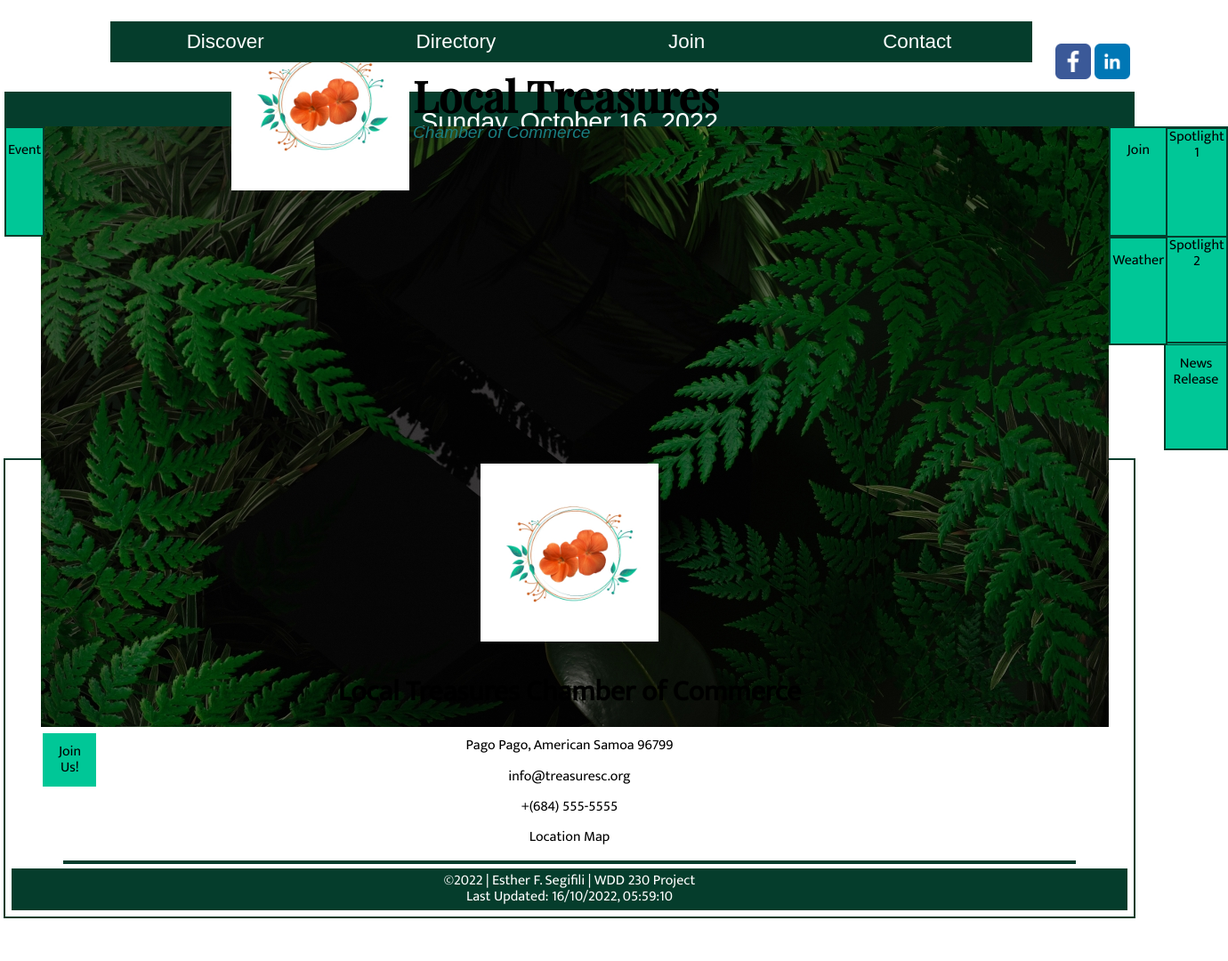
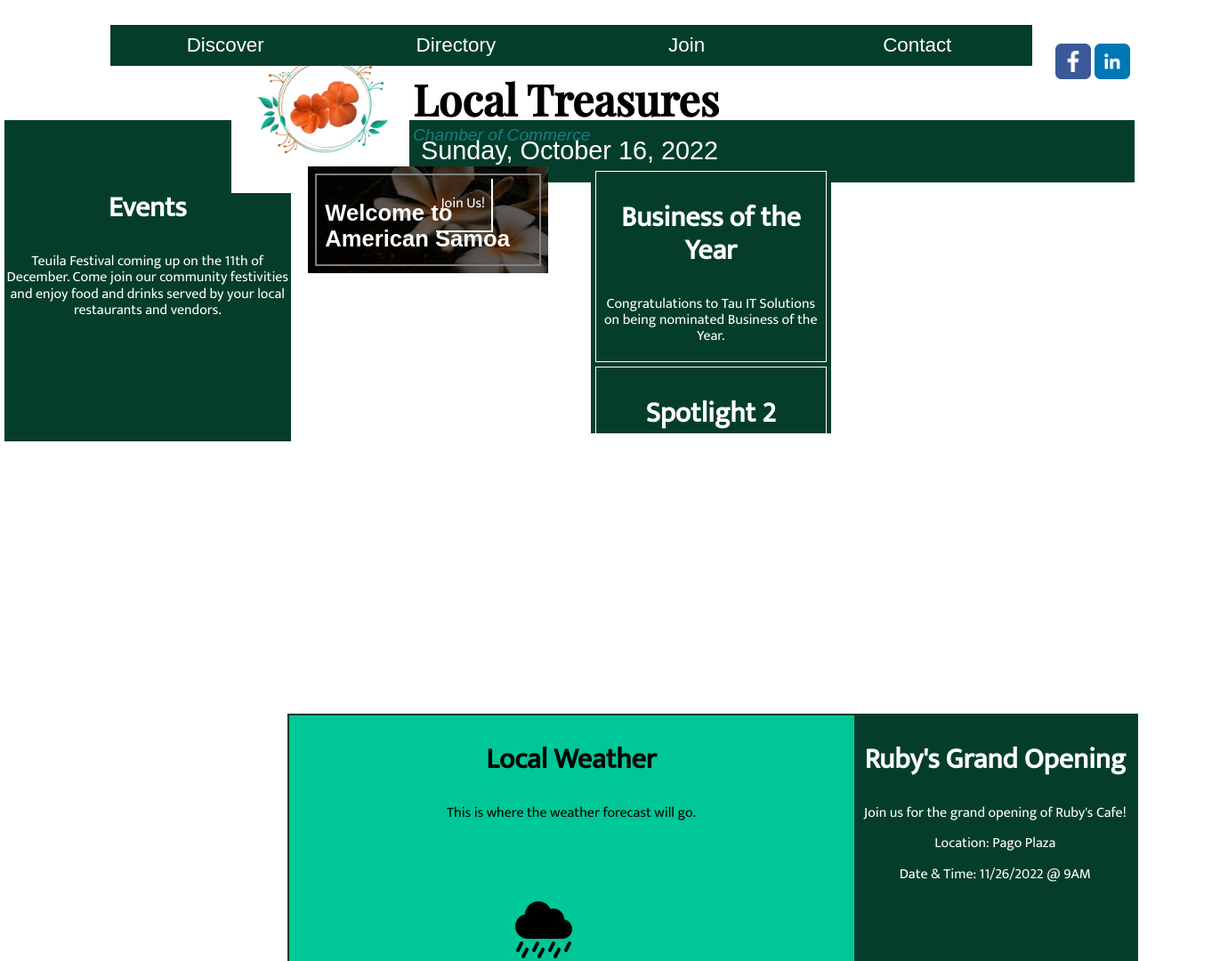
Before and after one commit to seka684/wdd230, a plain HTML site: page chamber/index.html in a window 1280 px wide. Shown: the top 1080 px of the page at 89% size, 1380 px wide, since content can reach past the window. Before the commit the page ends 1036 px from the top, so only its background shows below. Drawn offline with nearby package versions, Linux system fonts and the light colour scheme; a web font is replaced by a local one.

Commit message:
final commit

```diff
--- a/chamber/index.html
+++ b/chamber/index.html
@@ -68,29 +68,44 @@
     <main>
       <div class="boxes">
         <section class="herocontainer">
-        <div class="heroimg">
-        <img src="images/forest.jpg" alt="green tropical leaves in forest">
-      </div>
-      <div class="calltoaction">
-        <button type="button">Join Us!</button>
-      </div>
+          <div>
+            <img id="plumeria" src="images/plumeria.jpg" alt="white and yellow plumeria flowers">
+          </div>
+          <div class="calltoaction">
+            <button class= joinbtn type="button">Join Us!</button>
+          </div>
+          <div>
+            <h3 class="welcome">Welcome to American Samoa</h3>
+          </div>
         </section>
       <div id="news">
-        <p>News Release</p>
+        <h3>Ruby's Grand Opening</h3>
+        <p>Join us for the grand opening of Ruby's Cafe!</p>
+        <p>Location: Pago Plaza</p>
+        <p>Date & Time: 11/26/2022 @ 9AM</p>
       </div>
-      <div class="spotlight">
-        <p id="spot1">Spotlight 1</p>
-        <p id="spot2">Spotlight 2</p>
+      <section class="spotlightbox">
+        <div class="spot1">
+        <h3>Business of the Year</h3>
+        <p>Congratulations to Tau IT Solutions on being nominated Business of the Year.</p>
+        </div>
+        <div class="spot2">
+        <h3>Spotlight 2</h3>
+        <p>This is where spotlight 2 will go.</p>
       </div>
+      </section>
       <div id="events">
-        <p>Event</p>
+        <h3>Events</h3>
+        <p>Teuila Festival coming up on the 11th of December.  Come join our community festivities and enjoy food and drinks served by your local restaurants and vendors.</p>
       </div>
-      <div id="medboxes">
       <div id="join">
-        <p>Join</p>
+        <button class="joinbtn" type="button">Join Us!</button>
+        <p>Find out how you can join our chamber of commerce and how it will benefit your organization.</p>
       </div>
       <div id="weather">
-        <p>Weather</p>
+       <a href="https://www.flaticon.com/free-icons/rain" title="rain icons"><img class="weathericon" src="images/rainy.png" alt="black rainy icon"></a>
+        <h3>Local Weather</h3>
+        <p>This is where the weather forecast will go.</p>
       </div>
       </div>
       </div>
--- a/chamber/styles/base.css
+++ b/chamber/styles/base.css
@@ -25,10 +25,52 @@ header {
 }
 
 .herocontainer {
-  display: block;
   width: 85%;
   height: 120px;
+  align-items: center;
+  position: relative;
+  margin: 5px auto;
 }
+
+#plumeria {
+  position: absolute;
+  width: 100%;
+  height: 100%;
+  outline: 2px solid white ;
+  outline-offset: -10px;
+  filter: brightness(50%);
+
+}
+
+.calltoaction {
+  position: absolute;
+  right: 23%;
+  bottom: 38%;
+}
+
+.welcome {
+  color: white;
+  font-size: 1.6rem;
+  font-family: "Mukta Malar", sans-serif;
+  position: absolute;
+  left: 7%;
+  top: 10%;
+
+
+}
+
+.joinbtn {
+  font-size: 1rem;
+  width: 4rem;
+  background-color: transparent;
+  color: white;
+  box-shadow: 2px 2px ;
+}
+
+.calltoaction .joinbtn:hover {
+  color: #053d2c;
+}
+
 .topheader {
  display: flex;
  width: 100%;
@@ -80,40 +122,78 @@ h3 {
   display: block;
 }
 
-#hero,
-#news,
-.spotlight,
-#events,
-#join,
+#join {
+  display: none;
+}
+
+#news {
+  display: block;
+  width: 85%;
+  height: 160px;
+  border: #053d2c solid 2px;
+  margin: 5px auto;
+  text-align: center;
+  background-color: #053d2c;
+  color: white;
+}
+
+.spotlightbox {
+  display: grid;
+  grid-template-columns: 1fr;
+  grid-template-rows: 1fr 1fr;
+  height: 300px;
+  width: 85%;
+  text-align: center;
+  margin: 5px auto;
+  background-color: #053d2c;
+  color: white;
+}
+
+.spot1 {
+  border: white .5px solid;
+  margin: 5px;
+  text-align: center;
+  padding: 2px;
+
+}
+
+.spot2 {
+  border: white .5px solid;
+  margin: 0 5px 5px 5px;
+  padding: 2px;
+  text-align: center;
+}
+
+#events {
+  display: block;
+  width: 85%;
+  height: 160px;
+  border: #053d2c solid 2px;
+  margin: 5px auto;
+  text-align: center;
+  background-color: #053d2c;
+  color: white;
+  padding: 5px;
+}
+
 #weather {
   display: block;
   width: 85%;
-  height: 100px;
+  height: 160px;
   border: #053d2c solid 2px;
   margin: 5px auto;
   text-align: center;
   background-color: #00c797;
+  color: black;
+  padding: 5px;
+  position: relative;
 }
 
-.spotlight {
-  display: grid;
-  grid-template-columns: 1fr;
-  grid-template-rows: 1fr 1fr;
-  height: 160px;
-}
-
-#spot1 {
-  border: #053d2c 1px solid;
-  margin: 2px;
-  text-align: center;
-  padding: 2px;
-}
-
-#spot2 {
-  border: #053d2c 1px solid;
-  margin: 2px;
-  padding: 2px;
-  text-align: center;
+.weathericon {
+  position: absolute;
+  width: 4rem;
+  left: 40%;
+  bottom: 10%;
 }
 
 .links.active {
@@ -149,6 +229,7 @@ nav {
   top: 30%;
   left: 5%;
   overflow: visible;
+  z-index: 10;
 }
 
 .links {
@@ -186,6 +267,8 @@ button {
   ;
 }
 
+
+
 footer {
   display: block;
   text-align: center;
--- a/chamber/styles/medium.css
+++ b/chamber/styles/medium.css
@@ -1,6 +1,6 @@
 @media only screen and (min-width: 32.5em) {
   h1 {
-    font-size: 2.8rem;
+    font-size: 2.5rem;
   }
 
   h3 {
@@ -9,6 +9,22 @@
 
   body {
     font-size: 1rem;
+  }
+
+  header {
+    width: 100%;
+    height: 160px;
+  }
+
+.topheader {
+  position: relative;
+  display: flex;
+  align-content: center;
+}
+
+  .lftheader {
+    position: absolute;
+
   }
 
   .subheadings {
@@ -32,8 +48,7 @@
   }
 
   .logo {
-    width: 120px;
-    height: 120px;
+    width: 100px;
   }
 
   .icons {
```
Also changed, not shown: chamber/images/dark plumeria.jpg (added), chamber/images/plumeria.jpg (added), chamber/images/rainy.png (added).
